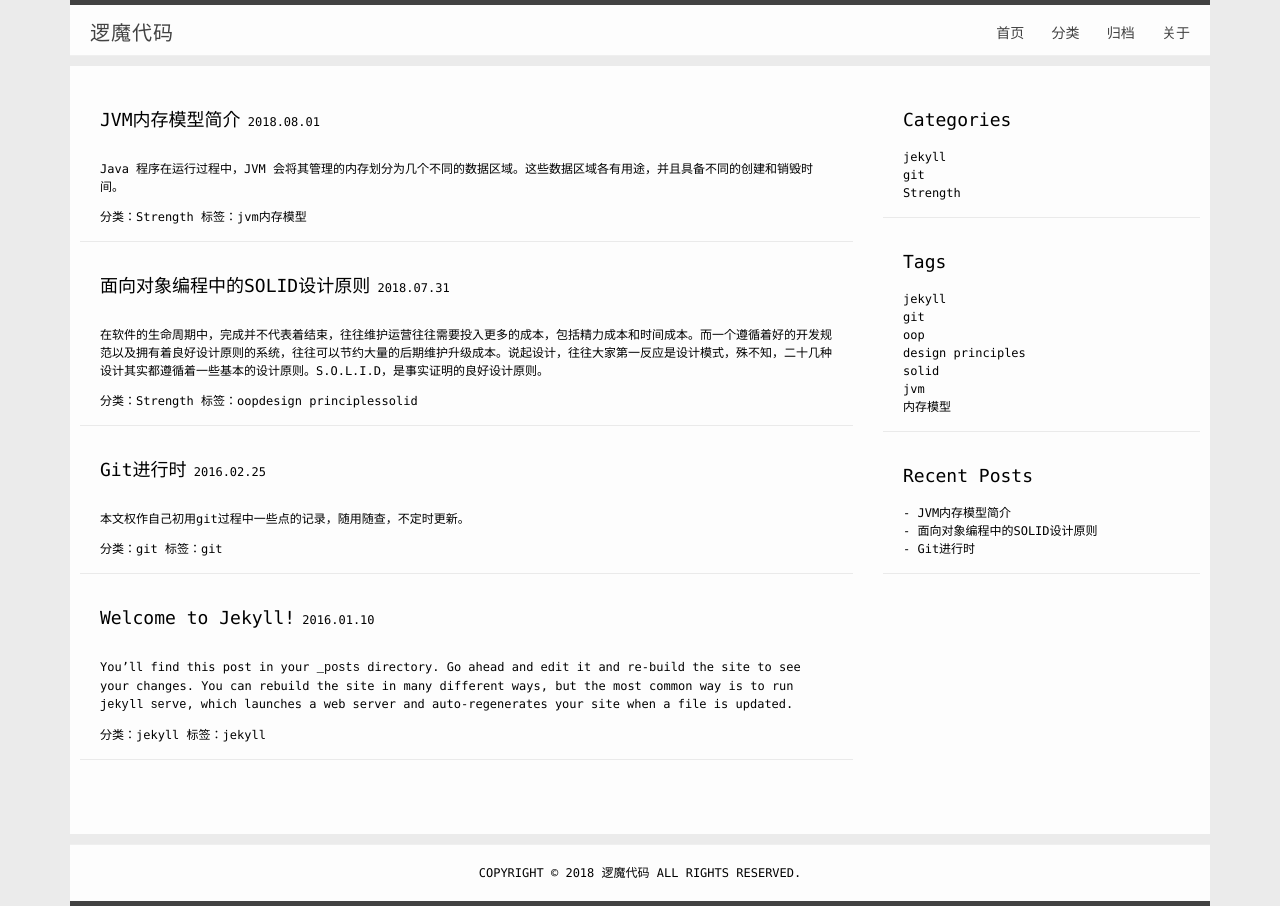
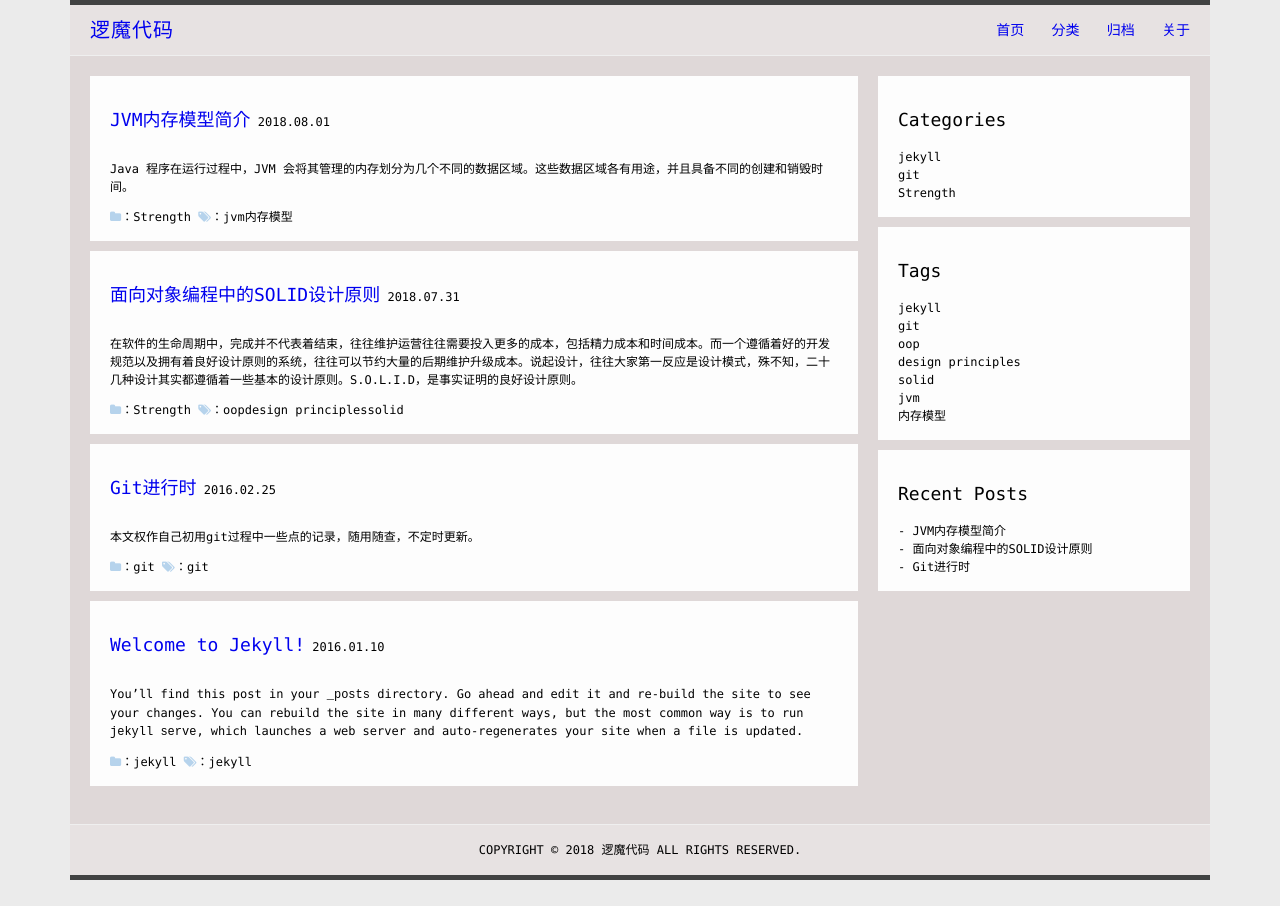
Before and after one commit to hatakawas/jekyll-theme-kindee-concise, a Jekyll site: the page built from index.md, in a window 1280 px wide. Built offline with Jekyll 4.4.1, drawn with Linux system fonts in a browser that asks for light colours; nearby versions of some CDN libraries.

Commit message:
rename project to jekyll-theme-kindee-concise

```diff
--- a/_config.yml
+++ b/_config.yml
@@ -13,7 +13,7 @@
 # you will see them accessed via {{ site.title }}, {{ site.email }}, and so on.
 # You can create any custom variable you would like, and they will be accessible
 # in the templates via {{ site.myvariable }}.
-title: JEKYLL-THEME-KINDEE-SIMPLE
+title: JEKYLL-THEME-KINDEE-CONCISE
 author: the-author-name
 email: your-email@example.com
 description: >- # this means to ignore newlines until "baseurl:"
@@ -26,7 +26,7 @@ url: "" # the base hostname & protocol for your site, e.g. http://example.com
 
 # Build settings
 markdown: kramdown
-theme: jekyll-theme-kindee-simple
+theme: jekyll-theme-kindee-concise
 
 # Exclude from processing.
 # The following items will not be processed, by default. Create a custom list
--- a/_layouts/home.html
+++ b/_layouts/home.html
@@ -2,20 +2,20 @@
 layout: default
 ---
 
-<main class="main clearfix">
+<main class="main">
     <div class="content">
         {%- for post in site.posts -%}
         <article class="article">
             <header>
-                <h2>{{ post.title | escape }}</h2>
+                <h2><a href="{{ post.url }}">{{ post.title | escape }}</a></h2>
                 <time>{{ post.date | date: site.kindee.date_format }}</time>
             </header>
             <article>
                 {{ post.excerpt }}
             </article>
             <footer>
-                <span>分类：{{ post.categories }}</span>
-                <span>标签：{{ post.tags }}</span>
+                <span><i class="fa fa-folder" aria-hidden="true"></i>：{{ post.categories }}</span>
+                <span><i class="fa fa-tags" aria-hidden="true"></i>：{{ post.tags }}</span>
             </footer>
         </article>
         {%- endfor -%}
--- a/assets/css/main.css
+++ b/assets/css/main.css
@@ -15,6 +15,9 @@ h1, h2, h3, h4, h5, h6 {
     font-weight: 400;
 }
 
+a {
+    text-decoration: none;
+}
 
 .wrapper {
     max-width: 1140px;
@@ -25,25 +28,23 @@ h1, h2, h3, h4, h5, h6 {
     overflow: hidden;
 }
 
-.header, .main, #footer {
+.header, .main, .footer {
     box-sizing: border-box;
+}
+
+.header, .footer {
+    background: rgb(230, 223, 223, 0.7);
+    height: 56px;
 }
 
 /* =================== Document header segment =================== */
 .header {
     border-top: 5px solid #424242;
     border-bottom: 1px solid #efefef;
-    height: 56px;
-    background: #fdfdfd;
 }
 
-/* #banner {
-    background: #777;
-    height: 100px;
-} */
-
 nav {
-    line-height: 56px;
+    line-height: calc(56px - 5px - 1px);
 }
 
 nav .logo {
@@ -68,43 +69,47 @@ nav ul li {
 
 nav ul li a, nav .logo a {
     display: inline-block;
-    color: #424242;
-}
-
-nav a {
-    text-decoration: none;
+    /* color: #424242; */
 }
 
 /* =================== Document content segment =================== */
 
 .main {
-    margin: 10px auto;
-    background: #fdfdfd;
+    margin: 0 auto;
     min-height: calc(100vh - 56px - 56px - 20px);
+    background: rgba(218, 209, 209, 0.7);
 }
 
+.content, .sidebar {
+    padding: 20px 0;
+    min-height: inherit;
+    box-sizing: border-box;
+}
 .content {
     float: left;
-    width: calc(70% - 5px);
-    padding: 10px;
-    box-sizing: border-box;
+    width: 70%;
+    padding: 20px 10px 20px 20px;
 }
 
 .sidebar {
     float: right;
-    width: calc(30% - 5px);
-    padding: 10px;
-    box-sizing: border-box;
+    width: 30%;
+    padding: 20px 20px 20px 10px;
 }
 
 .article, .aside {
+    margin-bottom: 10px;
     padding: 15px 20px;
-    border-bottom: 1px solid #eaeaea;
+    background: #fdfdfd;
+    /* border-bottom: 1px solid #eaeaea; */
 }
-
 
 .article header h2, .article header time {
     display: inline-block;
+}
+
+.article i {
+    color:rgb(182, 211, 236);
 }
 
 .aside ul {
@@ -119,11 +124,9 @@ nav a {
 .footer {
     border-top: 1px solid #efefef;
     border-bottom: 5px solid #424242;
-    background: #fdfdfd;
-    height: 56px;
 }
 
 .copyright {
-    line-height: 56px;
+    line-height: calc(56px - 5px - 1px);
     text-align: center;
 }
```
Also changed, not shown: README.md, assets/images/jvm-memory-model.png (added), jekyll-theme-kindee-concise.gemspec.
